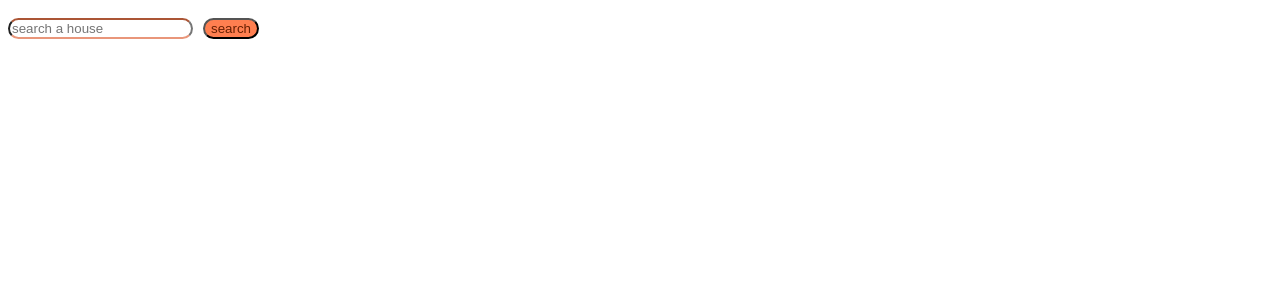
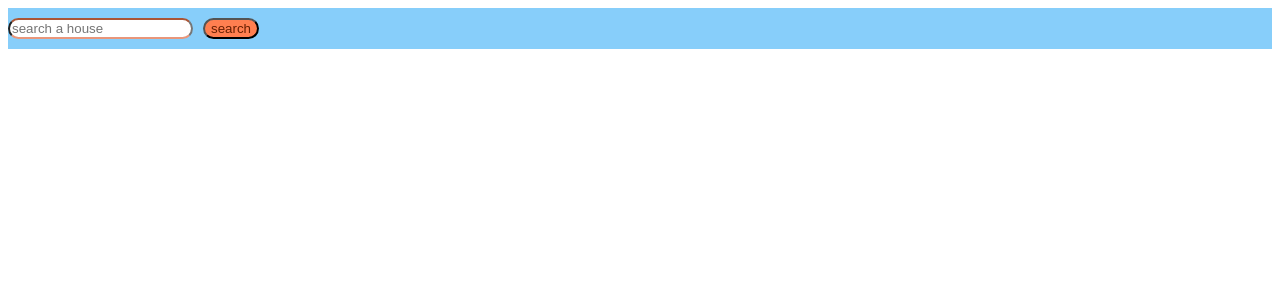
Before and after one commit to ZT-Li/Housing-Search, a React (Create React App) app in the folder hs/housing-search/: page / in a window 1280 px wide. Shown: the top 300 px of the page. Built offline with nearby package versions, Linux system fonts and the light colour scheme.

Commit message:
updates on project sturcture

```diff
--- a/hs/housing-search/src/App.js
+++ b/hs/housing-search/src/App.js
@@ -3,7 +3,9 @@ import { SearchBar } from './Components/SearchBar/SearchBar';
 
 function App() {
   return (
-    <SearchBar />
+    <>
+      <SearchBar />
+    </>
   );
 }
 
--- a/hs/housing-search/src/Components/SearchBar/SearchBar.css
+++ b/hs/housing-search/src/Components/SearchBar/SearchBar.css
@@ -10,3 +10,7 @@
   margin: 10px;
   color: rgb(105, 32, 3);
 }
+
+.search-block {
+  background-color: lightskyblue;
+}
--- a/hs/housing-search/src/Components/SearchBar/SearchBar.js
+++ b/hs/housing-search/src/Components/SearchBar/SearchBar.js
@@ -1,11 +1,12 @@
-import React from 'react';
 import styles from './SearchBar.css'
 
 export function SearchBar() {
     return (
-        <form action='/' method='get'>
-            <input type='text' className='search-bar' placeholder='search a house' style={styles.SearchBar} />
-            <button className='search-btn' type='submit'>search</button>
-        </form>
+        <div className='search-block'>
+            <form action='/' method='get'>
+                <input type='text' className='search-bar' placeholder='search a house' />
+                <button className='search-btn' type='submit'>search</button>
+            </form>
+        </div>
     )
 }
```
